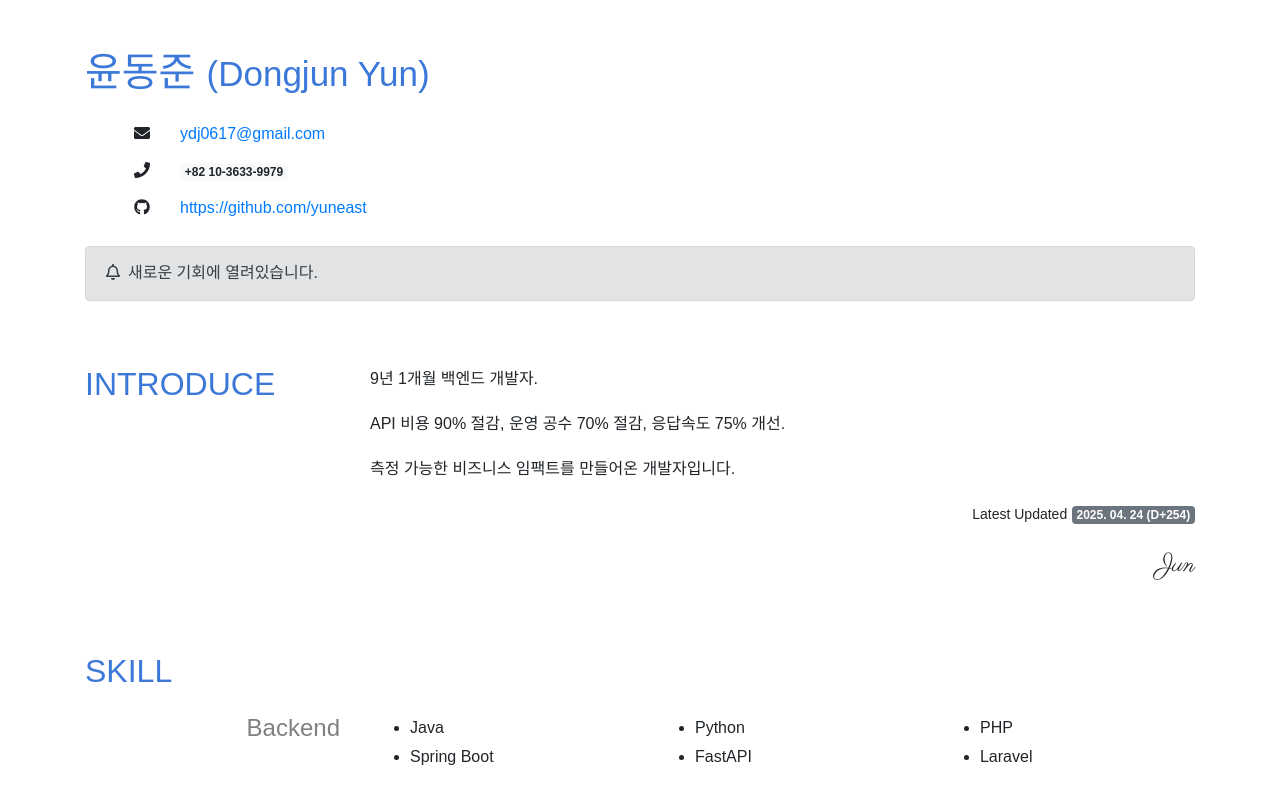
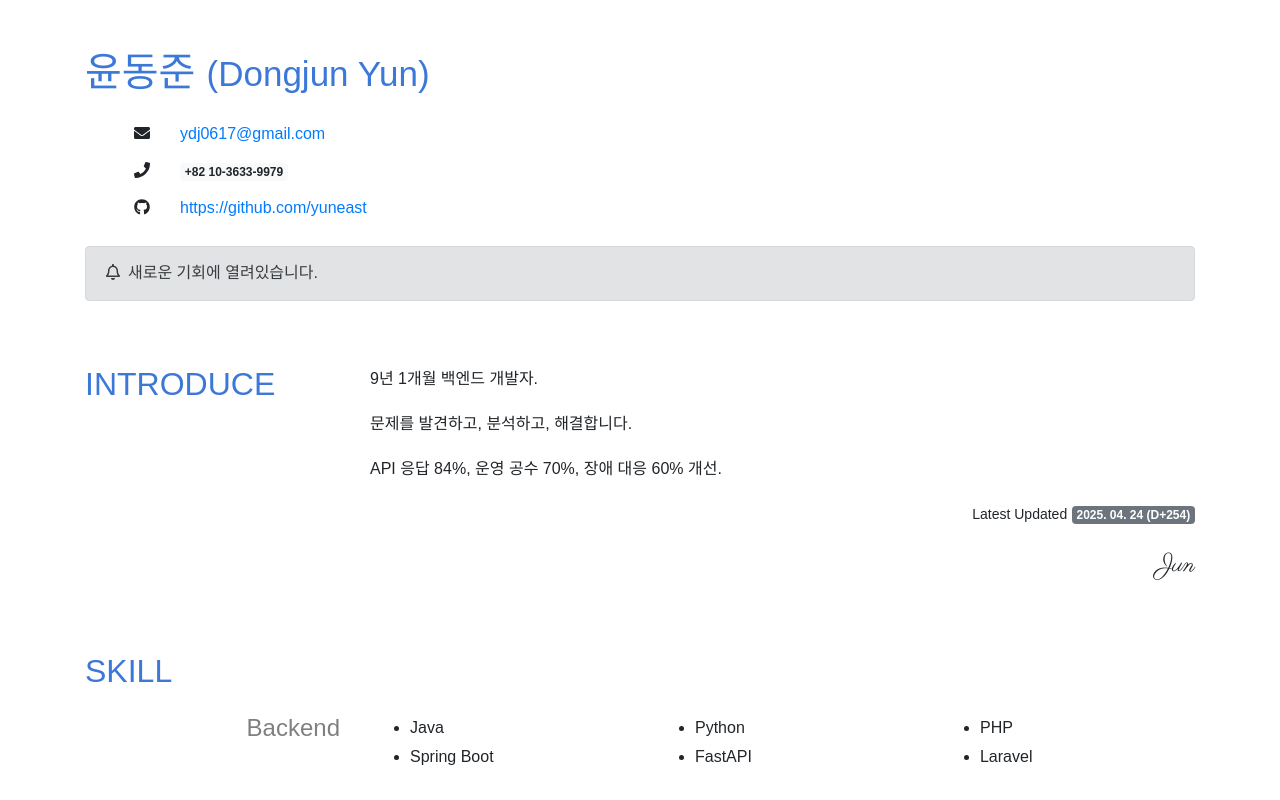
Before and after one commit to yuneast/resume, a Next.js app: page / in a window 1280 px wide. Shown: the top 800 px of the page. Built offline with nearby package versions, Linux system fonts and the light colour scheme; a web font is replaced by a local one.

Commit message:
[DOCS] introduce.ts 테크 리더 관점 개선 - 문제 해결 과정과 실제 성과 반영

```diff
--- a/payload/introduce.ts
+++ b/payload/introduce.ts
@@ -6,8 +6,8 @@ const introduce: IIntroduce.Payload = {
 
   contents: [
     '{총경력} 백엔드 개발자.',
-    'API 비용 90% 절감, 운영 공수 70% 절감, 응답속도 75% 개선.',
-    '측정 가능한 비즈니스 임팩트를 만들어온 개발자입니다.',
+    '문제를 발견하고, 분석하고, 해결합니다.',
+    'API 응답 84%, 운영 공수 70%, 장애 대응 60% 개선.',
   ],
 
   sign: 'Jun',
```
